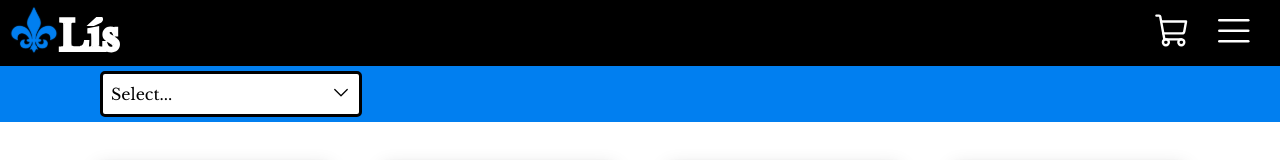
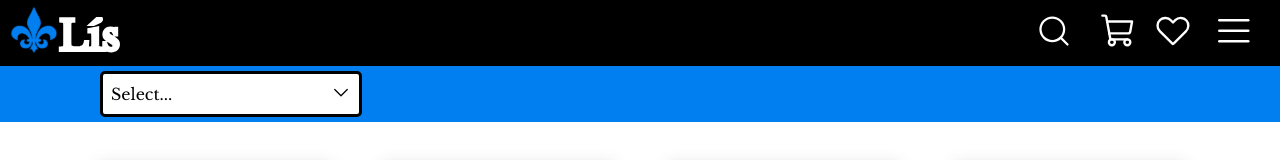
Before and after one commit to BRxBS/Ecommerce, a React (Vite) app in the folder app/: page / in a window 1280 px wide. Shown: the top 160 px of the page. Built offline with nearby package versions, Linux system fonts and the light colour scheme; data requests are answered from the project's data file; grey boxes are pictures that could not be loaded.

Commit message:
search-box-&-favorite

```diff
--- a/app/src/components/Header/index.jsx
+++ b/app/src/components/Header/index.jsx
@@ -1,4 +1,4 @@
-import { ShoppingCart } from "phosphor-react";
+import { ShoppingCart, MagnifyingGlass, HeartStraight } from "phosphor-react";
 import Icon from "../Icon/Icon";
 import { Link } from "react-router-dom";
 import { TheModal } from "../Modal";
@@ -15,10 +15,27 @@ export function Header() {
           <Icon className="icon" />
         </Link>
 
+
+
         <div className="wrapper_icons">
+        <div className = 'search-box'>
+      <input className = "search-text" type="text" placeholder = "Pesquise o produto"/>
+     <a href="#" className = "search-btn">
+      <i className="fas fa-search">
+         <MagnifyingGlass size={36}/>
+      </i>
+      </a>
+
+       </div>
+
           <Link to={"/Cart"}>
             <ShoppingCart size={38} className=" ShoppingCart" />
           </Link>
+
+          <Link to={"/Cart"} >
+          <HeartStraight size={38} className='HeartStraight'/>
+          </Link>
+
           <TheModal />
         </div>
       </header>
--- a/app/src/components/Header/styles.scss
+++ b/app/src/components/Header/styles.scss
@@ -15,6 +15,65 @@
   height: 3.6rem;
   background-color: black;
 }
+
+.search-box {
+  display: flex;
+  align-items: center;
+  background: black;
+  height:  1.80rem;
+  border-radius: 20px;
+  padding: 10px;
+  margin-right: 1rem;
+
+
+}
+
+.search-box:hover > .search-text{
+  width: 18rem;
+  padding: 0 6px;
+  border: 2px solid white;
+
+}
+
+.search-box:hover > .search-btn{
+  background: black;
+  color: white;
+
+}
+
+.search-btn {
+  color: white;
+  float: right;
+  width: 40px;
+  height: 40px;
+  border-radius: 5px;
+  background: black;
+  display: flex;
+  justify-content: center;
+  align-items: center;
+  transition: 0.4s;
+  cursor: pointer;
+  text-decoration: none;
+
+}
+
+.search-text {
+  border: none;
+  border-radius: 5px;
+  background: none;
+  outline: none;
+  float: left;
+  padding: 0;
+  color: white;
+  font-size: 16px;
+  font-weight: normal;
+  transition: 0.4s;
+  line-height: 40px;
+  width: 0px;
+
+/*   width: 250px; */
+}
+
 .wrapper_icons {
   display: flex;
   justify-content: space-between;
@@ -27,3 +86,7 @@
   margin-right: 1rem;
   color: white;
 }
+.HeartStraight{
+  margin-right: 1rem;
+  color: white;
+}
```
